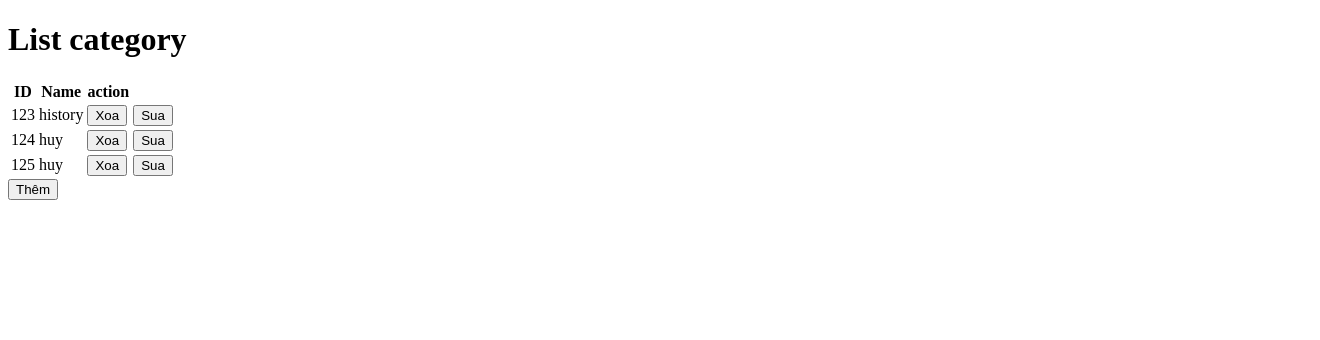
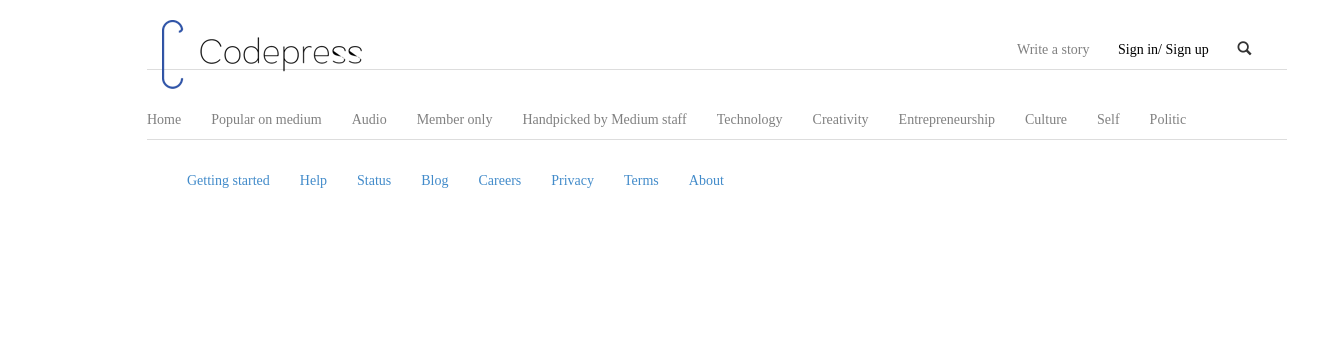
Before and after one commit to spdhuy/Web_blog, a PHP site: page /Web_blog/ in a window 1320 px wide. Shown: the top 340 px of the page. Run offline with PHP 8.4, Linux system fonts and the light colour scheme; data comes from the database, SQL or seed files in the repository; data that the repository does not hold is empty.

Commit message:
finish home client

```diff
--- a/controllers/CategoryController.php
+++ b/controllers/CategoryController.php
@@ -28,6 +28,7 @@ class CategoryController
             $name = $_POST['name'];
             $categoryDb = new CategoryDB();
             $categoryDb->editCategory($id,$name);
+
             header('Location: http://localhost:8080/Web_blog/');
         }else
         require ('./views/categories/edit.php');
--- /dev/null
+++ b/controllers/ClientController.php
@@ -0,0 +1,33 @@
+<?php
+/**
+ * Created by PhpStorm.
+ * User: huy
+ * Date: 8/7/17
+ * Time: 1:39 PM
+ */
+class ClientController
+{
+    public function getBlog()
+    {
+        $Blog = new Blog();
+        $Blog->setUsername($_POST['id_blog']);
+        $Blog->setPassword($_POST['id_category']);
+        $Blog->setFullname($_POST['username']);
+        $Blog->setAddress($_POST['feature_image']);
+        $Blog->setAge($_POST['posted_day']);
+        $Blog->setAvatar($_POST['content']);
+        $Blog->setDescription($_POST['title']);
+        return $Blog;
+    }
+
+    public function getAll()
+    {
+        require_once './models/BlogDB.php';
+        $BlogDb = new BlogDB();
+        $blogs = $BlogDb->getAll();
+        require './views/client/home.php';
+    }
+    public function signIn(){
+
+    }
+}
--- a/css/style.css
+++ b/css/style.css
@@ -137,5 +137,5 @@ h4{
 
 }
 .author button{
-    float:leftỷhgjn h
+    float:left;
 }
--- a/router/router.php
+++ b/router/router.php
@@ -65,4 +65,4 @@ if(isset($_GET['page']))
             break;
 
     }
-else request('CategoryController','getAll');
+else request('ClientController','getAll');
--- a/create_blog.html
+++ b/views/client/create_blog.html
@@ -8,7 +8,7 @@
 <form>
     <textarea name="editor1" id="editor1" rows="10" cols="80">
     </textarea>
-    <script src="js/jquery-3.2.1.min.js"></script>
+    <script src="../../js/jquery-3.2.1.min.js"></script>
     <script src="//cdn.ckeditor.com/4.7.1/standard/ckeditor.js"></script>
     <script type="text/javascript" >
         CKEDITOR.replace( 'editor1');
--- /dev/null
+++ b/views/client/home.php
@@ -0,0 +1,88 @@
+<!doctype html>
+<html lang="en">
+<head>
+    <meta charset="UTF-8">
+    <meta name="viewport"
+          content="width=device-width, user-scalable=no, initial-scale=1.0, maximum-scale=1.0, minimum-scale=1.0">
+    <meta http-equiv="X-UA-Compatible" content="ie=edge">
+    <link rel="stylesheet" href="css/bootstrap/css/bootstrap.min.css">
+    <link rel="stylesheet" href="css/style.css">
+    <title>Document</title>
+</head>
+<body>
+<div class="container">
+    <div class="row">
+        <div class="col-md-12 header">
+            <div class="metabar-inner">
+                <div class="col-md-9 metabar-block-left">
+                    <img src="img/lodo.png" alt="logo">
+                </div>
+                <div class="col-md-3 metabar-block-right">
+                    <a href="#">Write a story</a>
+                    <a href="#" style="color: black">Sign in/ Sign up</a>
+                    <span class="glyphicon glyphicon-search"></span>
+                </div>
+            </div>
+            <div class=" metabar-inner">
+                <div class=" metabar-block">
+                    <ul>
+                        <li><a href="#">Home</a></li>
+                        <li><a href="#">Popular on medium</a></li>
+                        <li><a href="#">Audio</a></li>
+                        <li><a href="#">Member only</a></li>
+                        <li><a href="#">Handpicked by Medium staff</a></li>
+                        <li><a href="#">Technology</a></li>
+                        <li><a href="#">Creativity</a></li>
+                        <li><a href="#">Entrepreneurship</a></li>
+                        <li><a href="#">Culture</a></li>
+                        <li><a href="#">Self</a></li>
+                        <li><a href="#">Politic</a></li>
+                    </ul>
+                </div>
+            </div>
+        </div>
+    </div>
+    <div class="row">
+        <div class="col-md-12 content">
+            <div>
+            <?php foreach($blogs as $blog){?>
+                <div class="col-md-6 content-item">
+                <a href="detail.php">
+                    <img src="img/<?= $blog->getFeatureImage() ?>"/></a>
+                <div class="content-item-right">
+                    <div class="content-item-right-top">
+                        <a href="#"> <h3><?= $blog->getTitle() ?></h3></a>
+                        <a href="#"><h4><?= $blog->getContent() ?></h4></a>
+                    </div>
+                    <div class="content-item-right-bottom">
+                        <a href="#"><img src="img/<?= $blog->getAccount()->getAvatar() ?>" height="40" width="40"/></a>
+                        <a href="#"><span class="glyphicon glyphicon-heart-empty"></span></a>
+                        <a href="#"><?= $blog->getAccount()->getFullname() ?></br></a>
+                    </div>
+                </div>
+                </div>
+            <?php } ?>
+            </div>
+        </div>
+
+    </div>
+    <div class="row">
+        <div class="col-md-12 fooder">
+            <div>
+                <ul>
+                    <li><a href="#">Getting started</a></li>
+                    <li><a href="#">Help</a></li>
+                    <li><a href="#">Status</a></li>
+                    <li><a href="#">Blog</a></li>
+                    <li><a href="#">Careers</a></li>
+                    <li><a href="#">Privacy</a></li>
+                    <li><a href="#">Terms</a></li>
+                    <li><a href="#">About</a></li>
+                </ul>
+            </div>
+
+        </div>
+    </div>
+</div>
+</body>
+</html>
--- a/sign_in.php
+++ b/views/client/sign_in.php
@@ -8,9 +8,9 @@
 	<!-- Google Fonts -->
 	<link href='https://fonts.googleapis.com/css?family=Roboto+Slab:400,100,300,700|Lato:400,100,300,700,900' rel='stylesheet' type='text/css'>
 
-	<link rel="stylesheet" href="css/animate.css">
+	<link rel="stylesheet" href="../../css/animate.css">
 	<!-- Custom Stylesheet -->
-	<link rel="stylesheet" href="css/sign_style.css">
+	<link rel="stylesheet" href="../../css/sign_style.css">
 
 </head>
 
@@ -37,7 +37,7 @@
 		</div>
 	</div>
     <script src="https://ajax.googleapis.com/ajax/libs/jquery/2.1.4/jquery.min.js"></script>
-    <script src="js/sign.js"></script>
+    <script src="../../js/sign.js"></script>
 </body>
 
 
```
Also changed, not shown: models/AccountDB.php (+9 -0 lines), views/client/detail.php (renamed from detail.php, +4 -4 lines), views/client/web_blog.php (renamed from web_blog.php, +19 -19 lines), img/ACC001.jpg (added), img/BL001.jpg (added).
